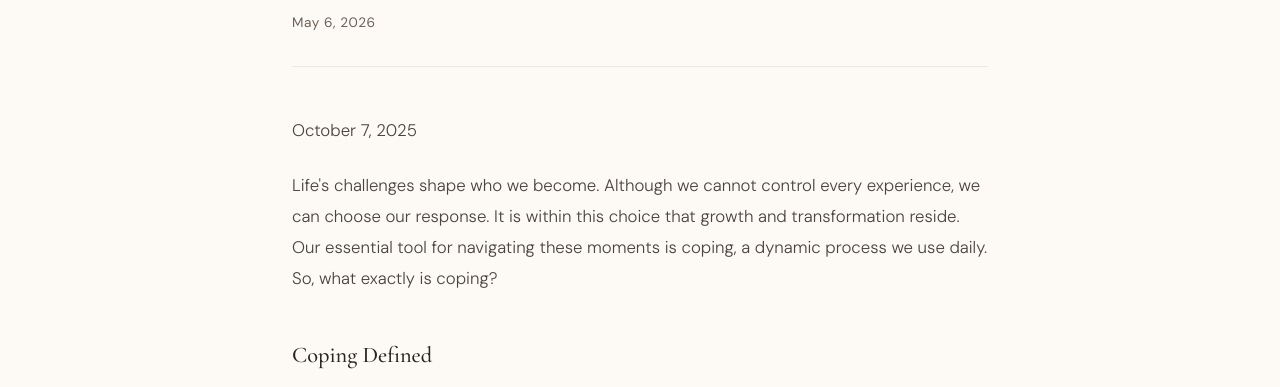
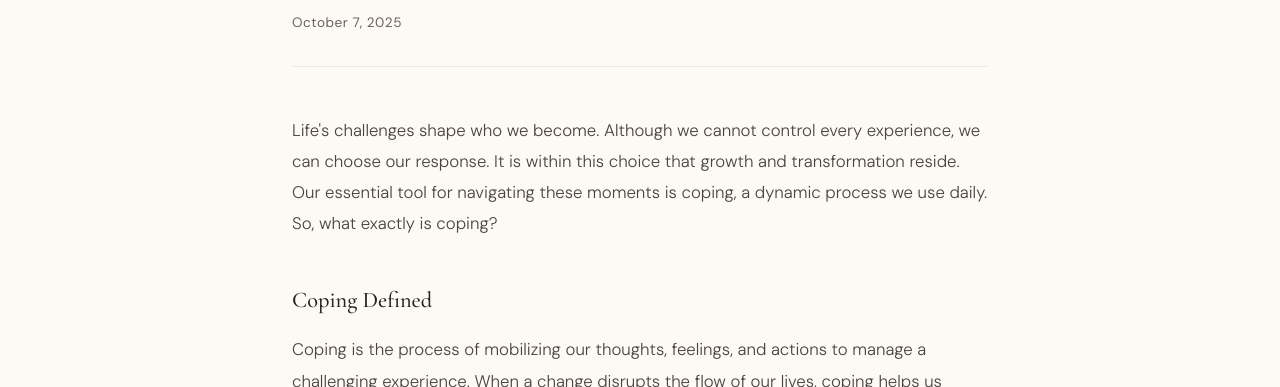
Before and after one commit to JFeelgoodOfficial/DrKennedyMusamali, a website: page blog/2026-05-06-how-we-cope-is-how-we-transform-what-is-your-coping-style.html in a window 1280 px wide. Shown: the part 386-773 px from the top of the page. Drawn offline with nearby package versions, Linux system fonts and the light colour scheme.

Commit message:
Update 2026-05-06-how-we-cope-is-how-we-transform-what-is-your-coping-style.html

```diff
--- a/blog/2026-05-06-how-we-cope-is-how-we-transform-what-is-your-coping-style.html
+++ b/blog/2026-05-06-how-we-cope-is-how-we-transform-what-is-your-coping-style.html
@@ -72,9 +72,9 @@ footer{display:flex;align-items:center;justify-content:space-between;padding:2.5
   <article>
     <div class="post-eyebrow">Insights</div>
     <h1 class="post-title">How We Cope Is How We Transform: What Is Your Coping Style?</h1>
-    <div class="post-meta">May 6, 2026</div>
+    <div class="post-meta">October 7, 2025</div>
     <div class="post-body">
-<p>October 7, 2025</p>
+
 <p>Life's challenges shape who we become. Although we cannot control every experience, we can choose our response. It is within this choice that growth and transformation reside. Our essential tool for navigating these moments is coping, a dynamic process we use daily. So, what exactly is coping?</p>
 <h3>Coping Defined</h3>
 <p>Coping is the process of mobilizing our thoughts, feelings, and actions to manage a challenging experience. When a change disrupts the flow of our lives, coping helps us regain mental and emotional balance. It builds resilience, empowering us to navigate adversity and adapt to change with clarity and confidence.</p>
```
